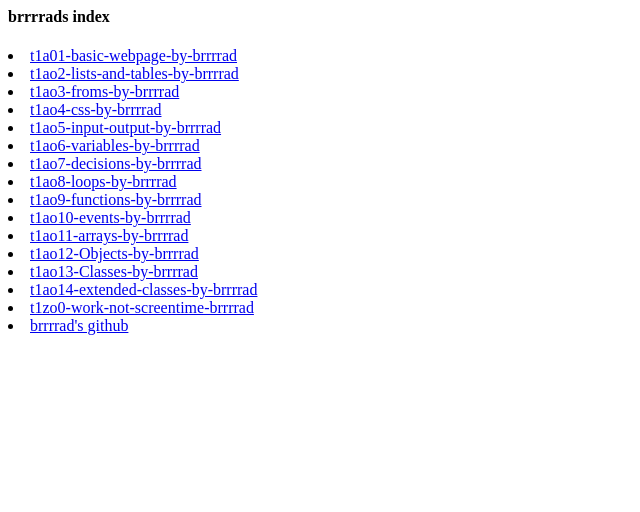
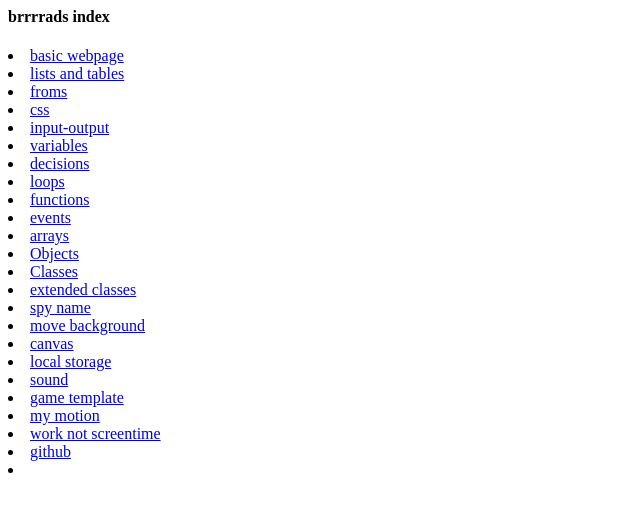
Before and after one commit to Brrrrad/gamedev2024brad, a plain HTML site: page public/index.html in a window 1280 px wide. Shown: the whole page, without its empty margins (0-640 px from the left). Drawn offline with Linux system fonts and the light colour scheme.

Commit message:
Add files via upload

```diff
--- a/public/index.html
+++ b/public/index.html
@@ -1,19 +1,29 @@
 
 <h4 aling center>brrrrads index</h4>
 
-<li><a href="https://brrrrad.github.io/gamedev2024brad/public/t1a01-basic-web-bradley.html">t1a01-basic-webpage-by-brrrrad</a>
-<li><a href="https://brrrrad.github.io/gamedev2024brad/public/T1a02-list-tables-by-brrrrad.html">t1ao2-lists-and-tables-by-brrrrad</a>
-<li><a href="https://brrrrad.github.io/gamedev2024brad/public/T1ao3-froms-brrrrad.html">t1ao3-froms-by-brrrrad</a>
-<li><a href="https://brrrrad.github.io/gamedev2024brad/public/t1ao4-css-by-Brrrrad.html">t1ao4-css-by-brrrrad</a>
-<li><a href="https://brrrrad.github.io/gamedev2024brad/public/t1ao5-input-output-by-brad.html">t1ao5-input-output-by-brrrrad</a>
-<li><a href="https://brrrrad.github.io/gamedev2024brad/public/t1ao6-variables-by-brad.html">t1ao6-variables-by-brrrrad</a>
-<li><a href="https://brrrrad.github.io/gamedev2024brad/public/t1ao7-decisions-by-brad.html">t1ao7-decisions-by-brrrrad</a>
-<li><a href="https://brrrrad.github.io/gamedev2024brad/public/t1ao8-loops-by-brrrrad.html">t1ao8-loops-by-brrrrad</a>
-<li><a href="https://brrrrad.github.io/gamedev2024brad/public/t1ao9-functions-by-brad.html">t1ao9-functions-by-brrrrad</a>
-<li><a href="https://brrrrad.github.io/gamedev2024brad/public/t1ao10-events-by-brad.html">t1ao10-events-by-brrrrad</a>
-<li><a href="https://brrrrad.github.io/gamedev2024brad/public/t1a011-Arrays-By-Brrrrad.html">t1ao11-arrays-by-brrrrad</a>
-<li><a href="https://brrrrad.github.io/gamedev2024brad/public/t1a012-objects-by-brrrrad.html">t1ao12-Objects-by-brrrrad</a>
-<li><a href="https://brrrrad.github.io/gamedev2024brad/public/t1ao13-Classes-by-brrrrad.html">t1ao13-Classes-by-brrrrad</a>
-<li><a href="https://brrrrad.github.io/gamedev2024brad/public/t1ao14-extended-class-by-brrrrad.html">t1ao14-extended-classes-by-brrrrad</a>
-<li><a href="https://brrrrad.github.io/gamedev2024brad/public/work-not-screentime.md">t1zo0-work-not-screentime-brrrrad</a>
-<li><a href="https://github.com/Brrrrad/gamedev2024brad">brrrrad's github</a>
+<li><a href="https://brrrrad.github.io/gamedev2024brad/public/t1a01-basic-web-bradley.html">basic webpage</a>
+<li><a href="https://brrrrad.github.io/gamedev2024brad/public/T1a02-list-tables-by-brrrrad.html">lists and tables</a>
+<li><a href="https://brrrrad.github.io/gamedev2024brad/public/T1ao3-froms-brrrrad.html">froms</a>
+<li><a href="https://brrrrad.github.io/gamedev2024brad/public/t1ao4-css-by-Brrrrad.html">css</a>
+<li><a href="https://brrrrad.github.io/gamedev2024brad/public/t1ao5-input-output-by-brad.html">input-output</a>
+<li><a href="https://brrrrad.github.io/gamedev2024brad/public/t1ao6-variables-by-brad.html">variables</a>
+<li><a href="https://brrrrad.github.io/gamedev2024brad/public/t1ao7-decisions-by-brad.html">decisions</a>
+<li><a href="https://brrrrad.github.io/gamedev2024brad/public/t1ao8-loops-by-brrrrad.html">loops</a>
+<li><a href="https://brrrrad.github.io/gamedev2024brad/public/t1ao9-functions-by-brad.html">functions</a>
+<li><a href="https://brrrrad.github.io/gamedev2024brad/public/t1ao10-events-by-brad.html">events</a>
+<li><a href="https://brrrrad.github.io/gamedev2024brad/public/t1a011-Arrays-By-Brrrrad.html">arrays</a>
+<li><a href="https://brrrrad.github.io/gamedev2024brad/public/t1a012-objects-by-brrrrad.html">Objects</a>
+<li><a href="https://brrrrad.github.io/gamedev2024brad/public/t1ao13-Classes-by-brrrrad.html">Classes</a>
+<li><a href="https://brrrrad.github.io/gamedev2024brad/public/t1ao14-extended-class-by-brrrrad.html">extended classes </a>
+<li><a href="https://brrrrad.github.io/gamedev2024brad/public/t2ao6-spy-name-by-brrrrad.html">spy name</a>
+<li><a href="https://brrrrad.github.io/gamedev2024brad/public/t2ao7-move-background-brrrrad.html">move background</a>
+<li><a href="https://brrrrad.github.io/gamedev2024brad/public/t2ao8-canvas-by-brrrrad.html">canvas</a>
+<li><a href="https://brrrrad.github.io/gamedev2024brad/public/t2ao9-local-storage-by-brrrrad.html">local storage</a>
+<li><a href="https://brrrrad.github.io/gamedev2024brad/public/t2ao10-sound-by-brrrrad.html">sound</a>
+<li><a href="https://brrrrad.github.io/gamedev2024brad/public/t2ao11-game-template-by-brrrrad.html">game template</a>
+<li><a href="https://brrrrad.github.io/gamedev2024brad/public/t2aoz-my-motion-by-brrrrad.html">my motion</a>
+<li><a href="https://brrrrad.github.io/gamedev2024brad/public/work-not-screentime.md">work not screentime</a>
+<li><a href="https://github.com/Brrrrad/gamedev2024brad">github</a>
+
+
+    <li><a href="https://brrrrad.github.io/gamedev2024brad/public/"></a>
```
